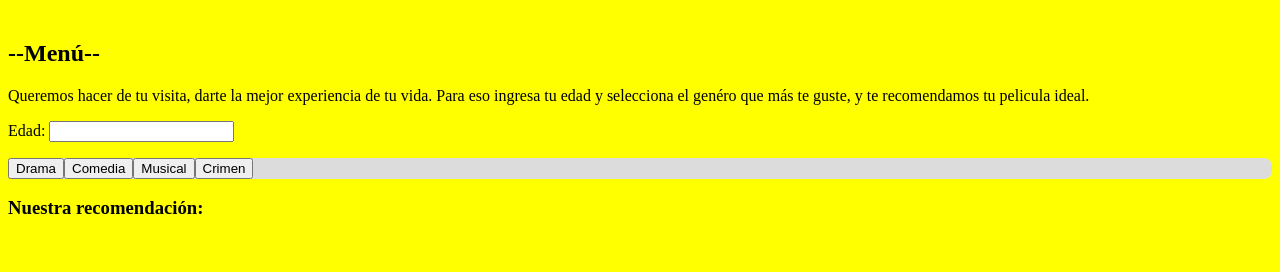
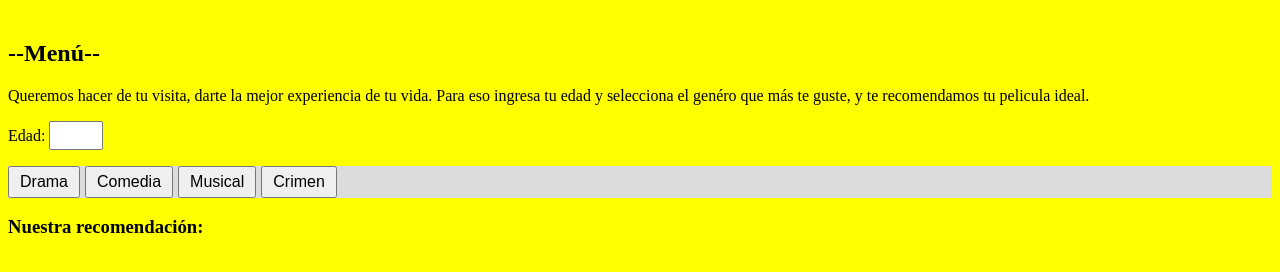
Before and after one commit to JuanPabloAguirre2024/cine-js, a plain HTML site: page index.html in a window 1280 px wide. Shown: the part 114-386 px from the top of the page. Drawn offline with Linux system fonts and the light colour scheme.

Commit message:
Cine commit

```diff
--- /dev/null
+++ b/css/cine.css
@@ -0,0 +1,31 @@
+body {
+    background-color: yellow;
+    background-attachment: fixed;
+}
+
+.titulo {
+    padding: 20px;
+    text-align: center;
+    color: blue;
+    font-family: 'Segoe UI', Tahoma, Geneva, Verdana, sans-serif;
+    font-size: medium;
+}
+
+.menu {
+    background-color: gainsboro;
+    display: flex;
+    justify-content: left;
+    gap: 5px;
+}
+
+input {
+    width: 40px;
+    height: 15px;
+    font-size: 14px;
+    padding: 5px;
+}
+
+button {
+    padding: 5px 10px;
+    font-size: 16px;
+}
--- a/index.html
+++ b/index.html
@@ -4,8 +4,8 @@
     <meta charset="UTF-8">
     <meta name="viewport" content="width=device-width, initial-scale=1.0">
     <title>WelcomeCineLove</title>
-    <link rel="stylesheet" href="cine.css">
-    <script>"script.js"</script>
+    <script src="script.js"></script>
+    <link rel="stylesheet" href="./css/cine.css">
 </head>
 <body>
     <div class="titulo">
@@ -13,7 +13,7 @@
     </div>
     <h2>--Menú--</h1>
     <p>Queremos hacer de tu visita, darte la mejor experiencia de tu vida. Para eso ingresa tu edad y selecciona el genéro que más te guste, y te recomendamos tu pelicula ideal.</h2>
-    <p>Edad: <input type="number" id="numeroElegido"></p>
+    <p>Edad: <input type="number" id="edad"></p>
 
     <div class="menu">
         <button onclick="menu1()">Drama</button>
@@ -25,5 +25,6 @@
     <h3 id="respuesta"></h3>
 
 
+
 </body>
 </html>
```
